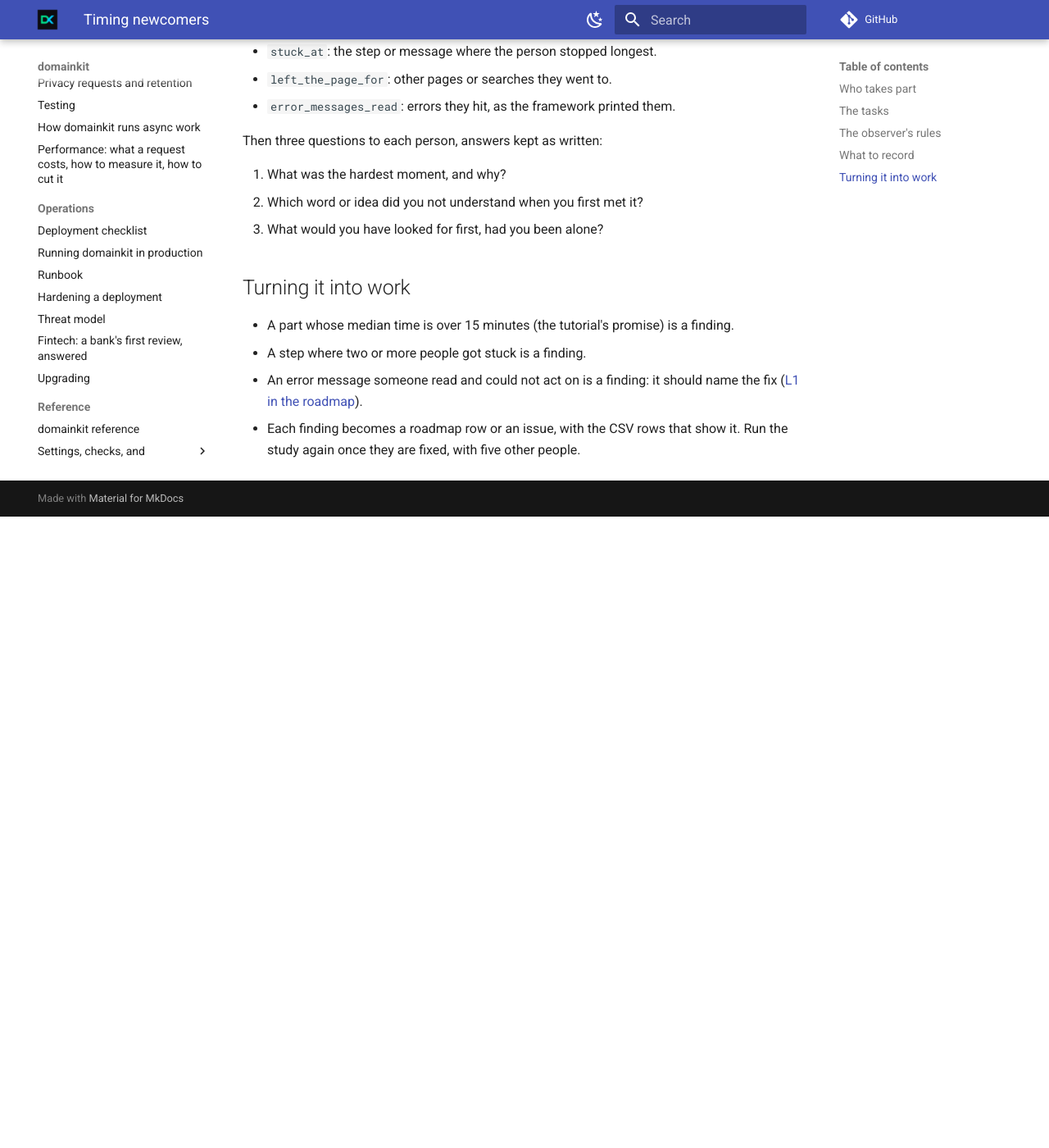
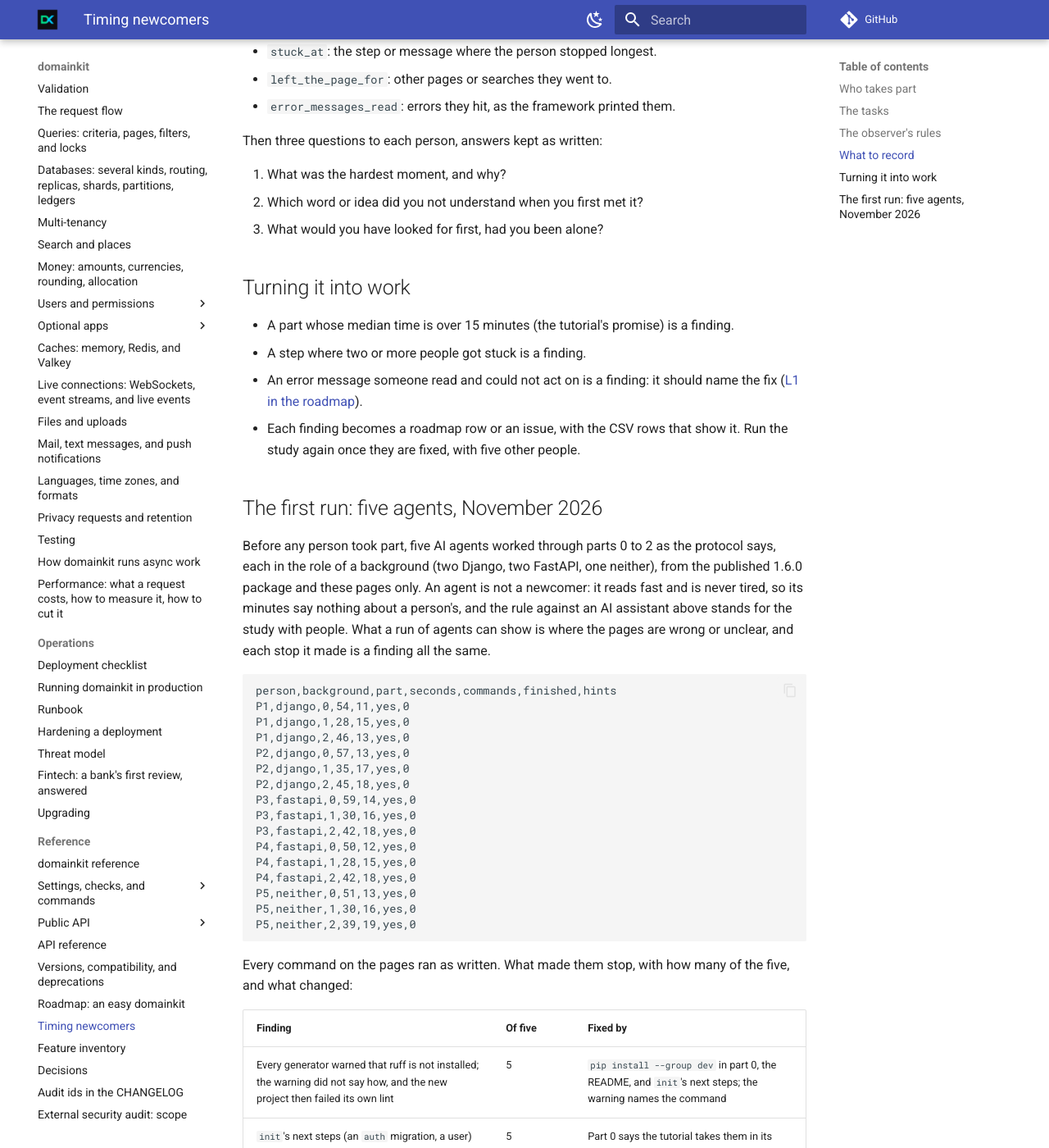
Before and after one commit to karimmattar/domainkit, an MkDocs documentation site: the page built from docs/newcomer-study.md, in a window 1280 px wide and 1400 px high, scrolled down 1490 px. Shown: the whole window at 82% size. Built offline with MkDocs 1.6.1 and Material for MkDocs 9.7.7, drawn with Linux system fonts in a browser that asks for light colours; comment, search, counter and statistics services are not loaded; before the commit the page ends 2120 px from its top, so only the background shows below that; some of the changed text lies outside the part shown.

Commit message:
The newcomer study's first run, by agents: its rows and what changed
Co-Authored-By: Claude Opus 5.5 <noreply@anthropic.com>
Claude-Session: https://claude.ai/code/session_01PHJB1f6AhZ5eHp561TCrvG

````diff
--- a/docs/newcomer-study.md
+++ b/docs/newcomer-study.md
@@ -76,3 +76,54 @@ Then three questions to each person, answers kept as written:
 - Each finding becomes a roadmap row or an issue, with the CSV rows that
   show it. Run the study again once they are fixed, with five other
   people.
+
+## The first run: five agents, November 2026
+
+Before any person took part, five AI agents worked through parts 0 to 2
+as the protocol says, each in the role of a background (two Django, two
+FastAPI, one neither), from the published 1.6.0 package and these pages
+only. An agent is not a newcomer: it reads fast and is never tired, so
+its minutes say nothing about a person's, and the rule against an AI
+assistant above stands for the study with people. What a run of agents
+can show is where the pages are wrong or unclear, and each stop it made
+is a finding all the same.
+
+```text
+person,background,part,seconds,commands,finished,hints
+P1,django,0,54,11,yes,0
+P1,django,1,28,15,yes,0
+P1,django,2,46,13,yes,0
+P2,django,0,57,13,yes,0
+P2,django,1,35,17,yes,0
+P2,django,2,45,18,yes,0
+P3,fastapi,0,59,14,yes,0
+P3,fastapi,1,30,16,yes,0
+P3,fastapi,2,42,18,yes,0
+P4,fastapi,0,50,12,yes,0
+P4,fastapi,1,28,15,yes,0
+P4,fastapi,2,42,18,yes,0
+P5,neither,0,51,13,yes,0
+P5,neither,1,30,16,yes,0
+P5,neither,2,39,19,yes,0
+```
+
+Every command on the pages ran as written. What made them stop, with how
+many of the five, and what changed:
+
+| Finding | Of five | Fixed by |
+| --- | --- | --- |
+| Every generator warned that ruff is not installed; the warning did not say how, and the new project then failed its own lint | 5 | `pip install --group dev` in part 0, the README, and `init`'s next steps; the warning names the command |
+| `init`'s next steps (an `auth` migration, a user) differ from part 0's | 5 | Part 0 says the tutorial takes them in its own order |
+| "Add the `Digits` import" when the file already imports from `domainkit.ddd` | 5 | Part 2 says where it goes |
+| The first migration, "create accounts", also makes the users', tokens', and messages' tables | 5 | Part 1 says so |
+| "Port" and "bounded context" not in the glossary; its comparisons all Django | 4 | Both words added, with Flask, FastAPI, and SQLAlchemy beside Django |
+| No page says how to serve on another port | 3 | Part 0 does |
+| No way back to `$TOKEN` and `$ID` in a new shell | 3 | Part 2 links to part 1's lines |
+| No page for someone who knows FastAPI | 2 | [from-fastapi.md](from-fastapi.md) |
+| [from-django.md](from-django.md) not linked from the tutorial | 2 | Linked from the path |
+| Whether to replace the migration's `upgrade()` | 2 | Part 2 says so |
+| The code of the `1.005` refusal not shown | 2 | Part 2 shows it |
+| `. .venv/bin/activate` fails from `bank/` | 1 | Part 0 gives the path |
+| CI's image is named `bankAPI`, which Docker refuses | 1 | The image is named in lower case |
+
+The study with five people is still to run, on these pages.
````
